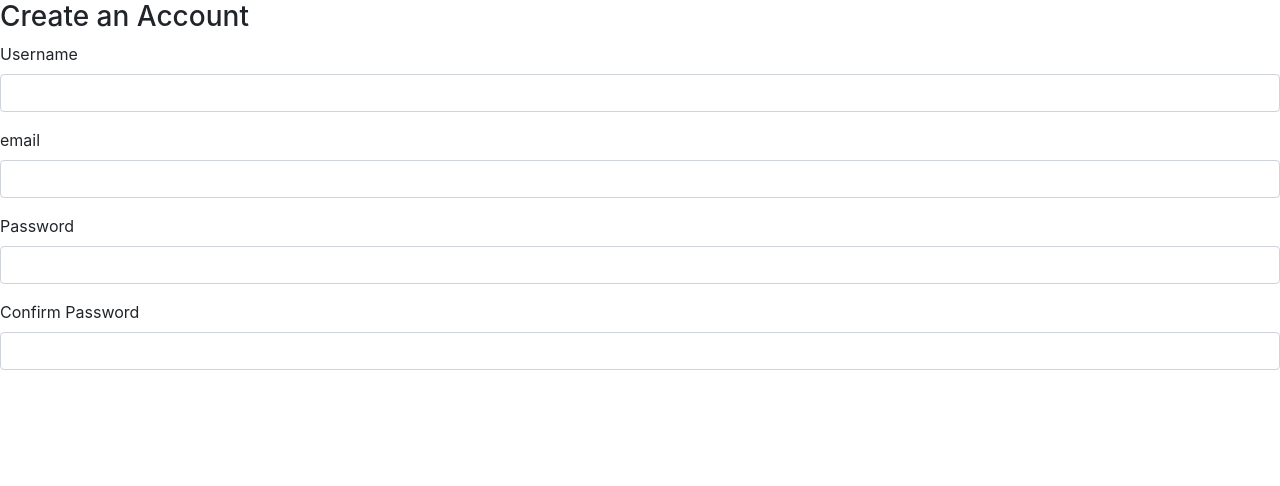
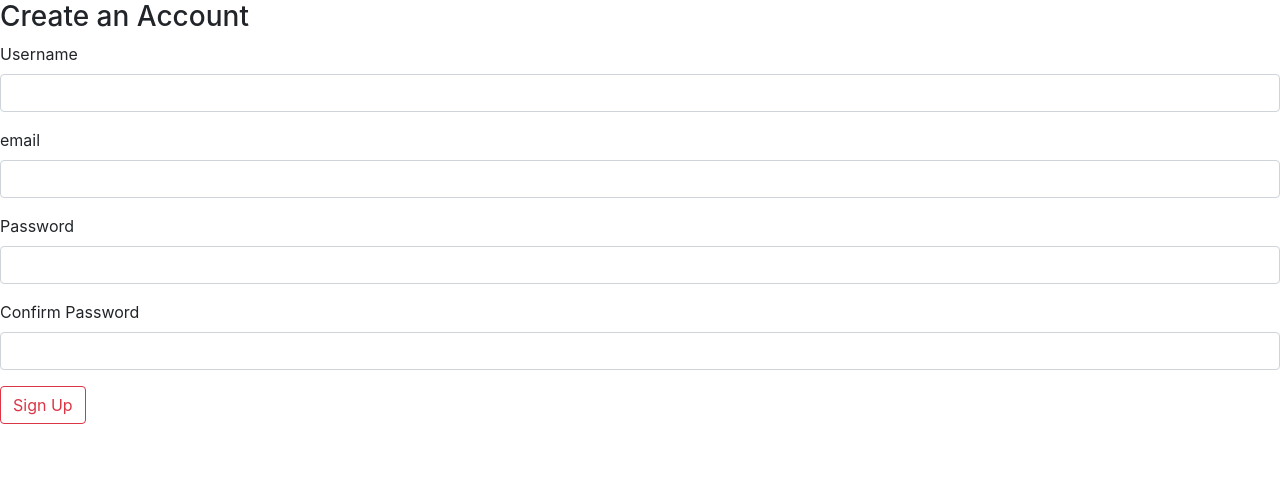
Before and after one commit to Mantongash/blog, a Flask app: page /signup in a window 1280 px wide. Shown: the part 56-542 px from the top of the page. Run offline with Flask 2, Linux system fonts and the light colour scheme; some libraries are stand-ins or nearby versions.

Commit message:
Implemented sign up button in the signup form

```diff
--- a/app/templates/signup.html
+++ b/app/templates/signup.html
@@ -18,5 +18,6 @@
       {{form.confirm_password.label(class="input-label")}}
       {{form.confirm_password(class="form-control")}}
     </div>
+    {{form.submit(class="btn btn-outline-danger")}}
   </form>
 {% endblock body %}
```
